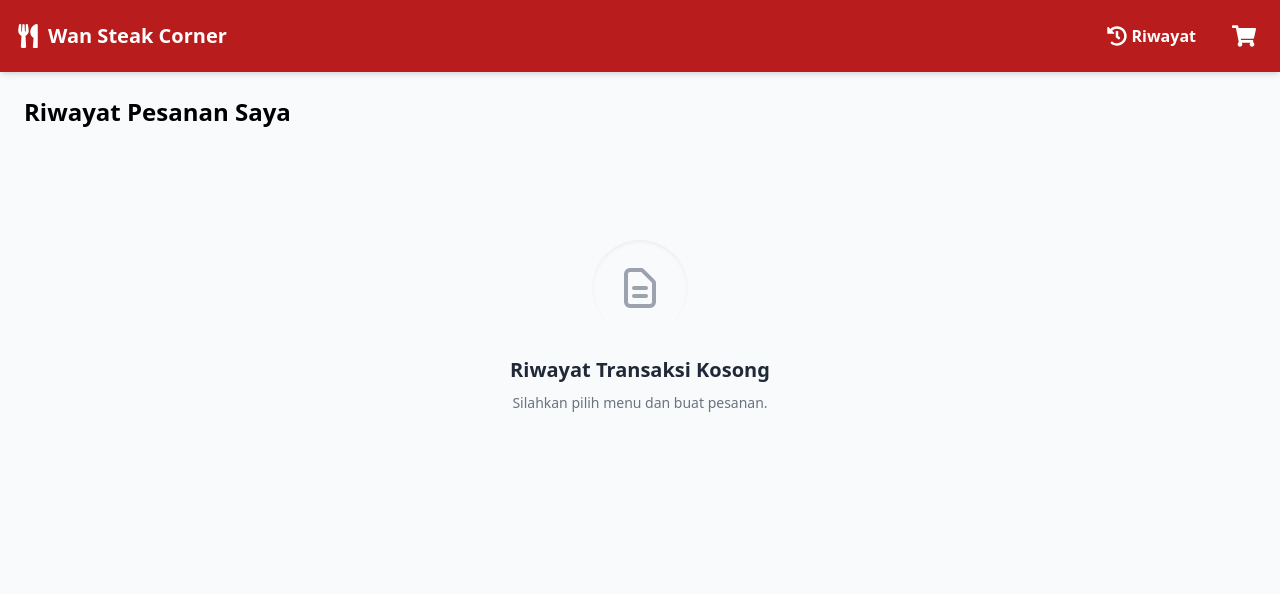
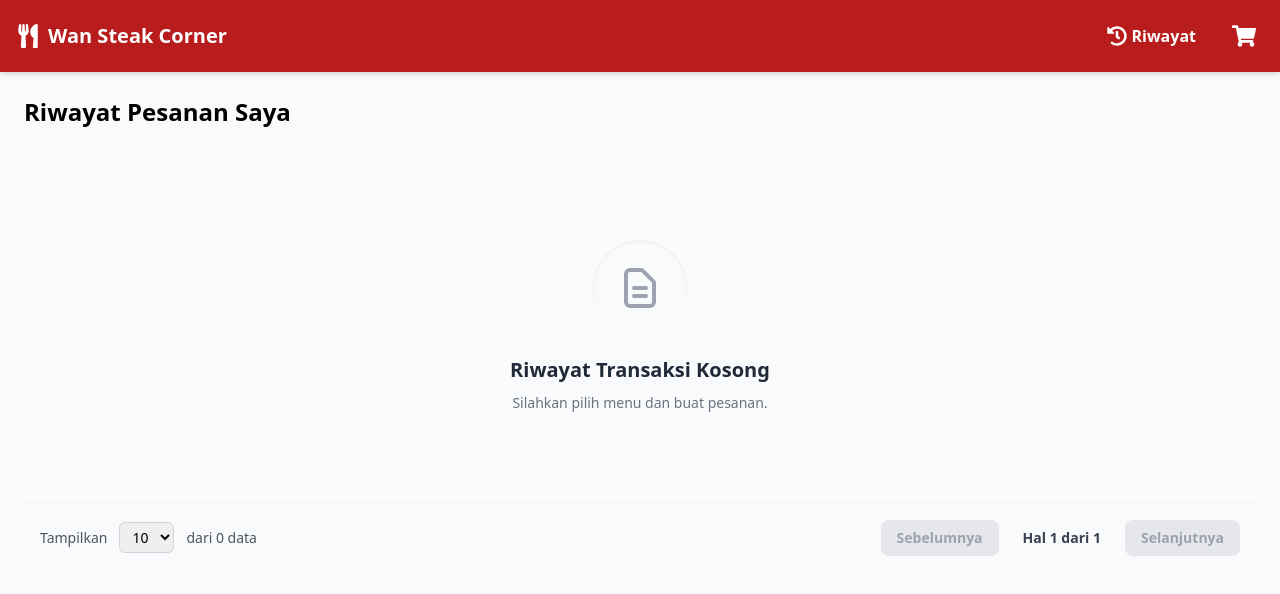
Before and after one commit to maulanadzikri/WanSteakCorner-Go, a React (Vite) app in the folder wansteak-client/: page /transactions in a window 1280 px wide. Shown: the top 594 px of the page. Built offline with nearby package versions, Linux system fonts and the light colour scheme.

Commit message:
feat(customer): implement client-side pagination for transaction history page

```diff
--- a/wansteak-client/src/pages/Transactions.jsx
+++ b/wansteak-client/src/pages/Transactions.jsx
@@ -13,16 +13,33 @@ const Transactions = () => {
     const [loading, setLoading] = useState(true);
     const [cancelOrder, setCancelOrder] = useState(null);
 
+    const [page, setPage] = useState(1);
+    const [limit, setLimit] = useState(10);
+    const [totalPages, setTotalPages] = useState(1);
+    const [totalData, setTotalData] = useState(0);
+
     const fetchOrders = async () => {
         // 1. ambil data dari local storage
         const localData = JSON.parse(localStorage.getItem('wansteak_orders') || '[]');
 
-        if (localData.length === 0) {
+        // 2. Hitung totalData dan totalPages di sisi FE
+        const total = localData.length;
+        setTotalData(total);
+        setTotalPages(Math.ceil(total / limit) || 1);
+
+        if (total === 0) {
+            setOrders([]);
             setLoading(false);
             return;
         }
 
-        const updateOrders = await Promise.all(localData.map(async (item) => {
+        // 3. LOGIKA CLIENT-SIDE PAGINATION (Potong array sesuai limit & page   )
+        const startIndex = (page - 1) * limit;
+        const endIndex =    startIndex + limit
+        const currentPaginatedData = localData.slice(startIndex, endIndex);
+
+        // 4. Lakukan pemanggilan API HANYA untuk data yang sudah dipotong
+        const updateOrders = await Promise.all(currentPaginatedData.map(async (item) => {
             try {
                 const res = await api.get(`/orders/${item.order_id}`);
                 return {...item, ...res.data.data}; // gabung data local + data BE (status terbaru)
@@ -37,7 +54,12 @@ const Transactions = () => {
 
     useEffect(() => {
         fetchOrders();
-    }, []);
+    }, [page, limit]);
+
+    const handleLimitChange = (e) => {
+        setLimit(Number(e.target.value));
+        setPage(1);
+    };
 
     const handlePay = (snap_token) => {
         if (window.snap) {
@@ -191,6 +213,44 @@ const Transactions = () => {
                         </div>
                     )}
                 </div>
+
+                {/* PAGINATION & LIMIT DATA */}
+                <div className="p-4 border-t border-gray-100 bg-gray-50 flex flex-col sm:flex-row justify-between items-center gap-4">
+                    <div className="flex items-center gap-3">
+                        <span className="text-sm text-gray-600">Tampilkan</span>
+                        <select
+                            value={limit}
+                            onChange={handleLimitChange}
+                            className="border border-gray-300 rounded-md px-2 py-1 text-sm focus:outline-none focus:border-red-500"
+                        >
+                            <option value={5}>5</option>
+                            <option value={10}>10</option>
+                            <option value={20}>20</option>
+                            <option value={50}>50</option>
+                        </select>
+                        <span className="text-sm text-gray-600">dari {totalData} data</span>
+                    </div>
+
+                    <div className="flex gap-2">
+                        <button
+                            onClick={() => setPage(page - 1)}
+                            disabled={page === 1}
+                            className={`px-4 py-2 rounded-lg text-sm font-semibold transition ${page === 1 ? 'bg-gray-200 text-gray-400 cursor-not-allowed' : 'bg-white border border-gray-300 text-gray-700 hover:bg-gray-100'}`}
+                        >
+                            Sebelumnya
+                        </button>
+                        <span className="px-4 py-2 text-sm font-semibold text-gray-700">
+                            Hal {page} dari {totalPages || 1}
+                        </span>
+                        <button
+                            onClick={() => setPage(page + 1)}
+                            disabled={page === totalPages || totalPages === 0}
+                            className={`px-4 py-2 rounded-lg text-sm font-semibold transition ${page === totalPages || totalPages === 0 ? 'bg-gray-200 text-gray-400 cursor-not-allowed' : 'bg-white border border-gray-300 text-gray-700 hover:bg-gray-100'}`}
+                        >
+                            Selanjutnya
+                        </button>
+                    </div>
+                </div>
             </div>
 
             <ConfirmModal
```
